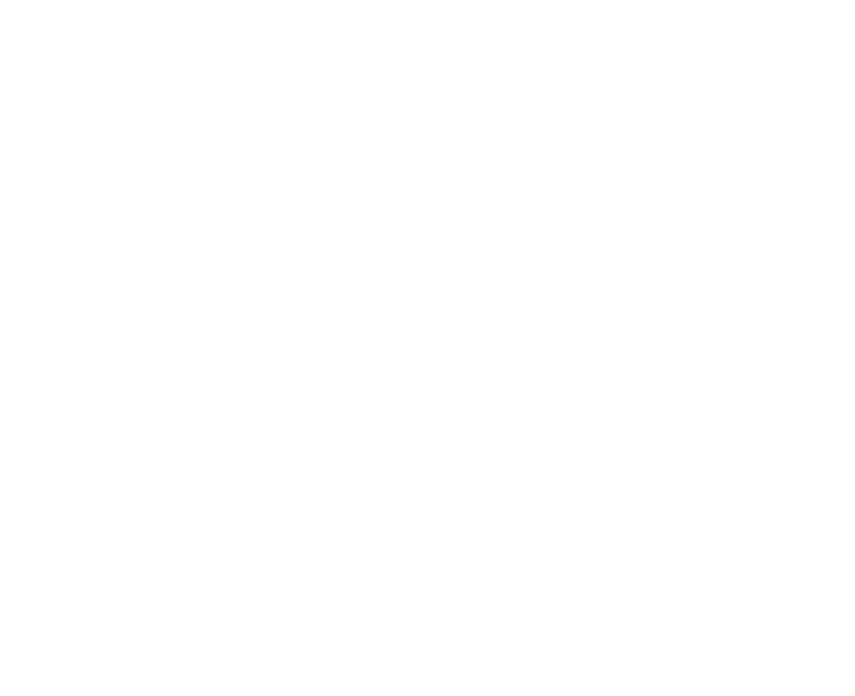
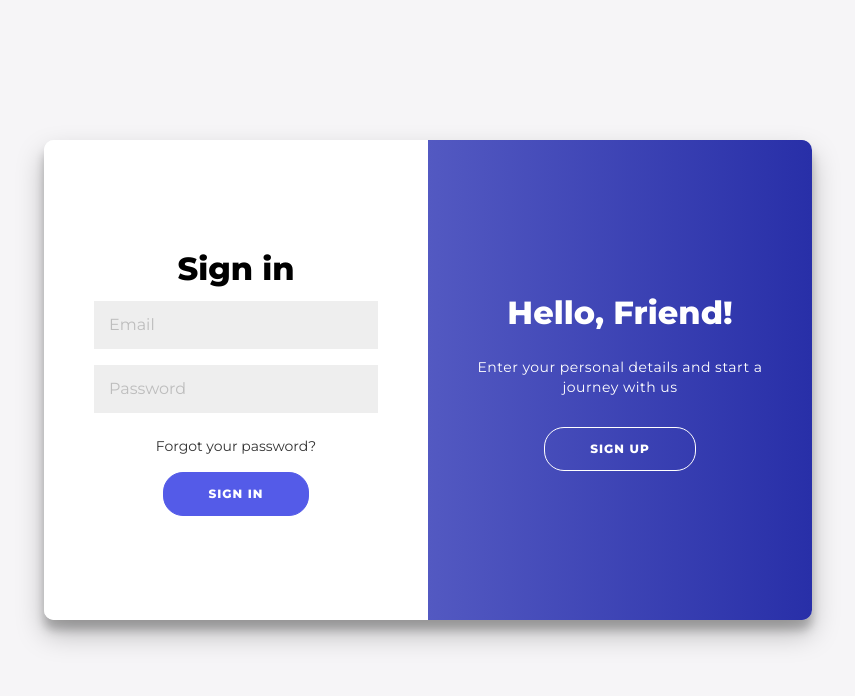
Before and after one commit to nagaphbilla/Iduino-Frontend, a React (Create React App) app: page /signIn in a window 1280 px wide. Before the commit this address had no page. Shown: the top 696 px of the page, without its empty margins (212-1067 px from the left). Built offline with nearby package versions, Linux system fonts and the light colour scheme.

Commit message:
Added login page and signUp page

```diff
--- a/src/App.jsx
+++ b/src/App.jsx
@@ -5,6 +5,7 @@
 import Video from "./pages/Video";
 import "./styles.css";
 import Rough from "./pages/Rough";
+import SignInPage from "./pages/SignInPage";
 
 function App() {
   return (
@@ -15,6 +16,7 @@
           <Route path="/courses" element={<Courses/>}/>
           <Route path="/courses/courseStructure" element={<CourseStructure />}/>
           <Route path="/courses/courseStructure/videos" element={<Video/>}/>
+          <Route path="/signIn" element={<SignInPage/>} />
         </Routes>
       </Router>
       {/* <Rough/> */}
--- a/src/components/Navbar.jsx
+++ b/src/components/Navbar.jsx
@@ -19,16 +19,20 @@
       </div>
       <ul className="custom-nav" data-expanded={open}>
         <li className="px-2 cursor-pointer text-gray-600">Home</li>
-        <Link to='/courses'>
+        <Link to="/courses">
           <li className="px-2 cursor-pointer text-gray-600">Courses</li>
         </Link>
         <li className="px-2 cursor-pointer text-gray-600">About Us</li>
+        <Link to='/signIn'>
           <li className="px-2 w-32 py-2 bg-inherit text-clr-primary border-clr-primary rounded-lg  text-center font-semibold">
             <button>Log in</button>
           </li>
+        </Link>
+        <Link to='/signIn'>
           <li className="px-2 w-32 py-2 button-clr-primary rounded-lg text-white text-center font-medium">
             <button>Register</button>
           </li>
+        </Link>
       </ul>
     </nav>
   );
--- a/src/pages/Rough.jsx
+++ b/src/pages/Rough.jsx
@@ -1,60 +1,63 @@
-import { Fragment, useState } from "react";
-import {
-  Accordion,
-  AccordionHeader,
-  AccordionBody,
-} from "@material-tailwind/react";
-import DataJson from "../Data.json";
+import React, {useState } from "react";
+import "../signInPage.css";
 
-function Icon({ id, open }) {
+export default function Rough() {
+  const [containerClass, setContainerClass] = useState("");
   return (
-    <svg
-      xmlns="http://www.w3.org/2000/svg"
-      className={`${
-        id === open ? "rotate-180" : ""
-      } h-5 w-5 transition-transform`}
-      fill="none"
-      viewBox="0 0 24 24"
-      stroke="currentColor"
-      strokeWidth={2}
-    >
-      <path strokeLinecap="round" strokeLinejoin="round" d="M19 9l-7 7-7-7" />
-    </svg>
+    <div>
+      <div className={`container ${containerClass}`} id="container">
+        <div className="form-container sign-up-container">
+          <form action="#">
+            <h1>Create Account</h1>
+            <span>use your email for registration</span>
+            <input type="text" placeholder="Name" />
+            <input type="email" placeholder="Email" />
+            <input type="password" placeholder="Password" />
+            <button>Sign Up</button>
+          </form>
+        </div>
+        <div className="form-container sign-in-container">
+          <form action="#">
+            <h1>Sign in</h1>
+            <input type="email" placeholder="Email" />
+            <input type="password" placeholder="Password" />
+            <a href="#">Forgot your password?</a>
+            <button>Sign In</button>
+          </form>
+        </div>
+        <div className="overlay-container">
+          <div className="overlay">
+            <div className="overlay-panel overlay-left">
+              <h1>Welcome Back!</h1>
+              <p>
+                To keep connected with us please login with your personal info
+              </p>
+              <button
+                className="ghost"
+                id="signIn"
+                onClick={() => {
+                  setContainerClass("");
+                }}
+              >
+                Sign In
+              </button>
+            </div>
+            <div className="overlay-panel overlay-right">
+              <h1>Hello, Friend!</h1>
+              <p>Enter your personal details and start a journey with us</p>
+              <button
+                className="ghost"
+                id="signUp"
+                onClick={() => {
+                  setContainerClass("right-panel-active");
+                }}
+              >
+                Sign Up
+              </button>
+            </div>
+          </div>
+        </div>
+      </div>
+    </div>
   );
 }
-
-export default function Example() {
-  const [data, setData] = useState(
-    DataJson[0].course1.couseStructure.coursecontent.chapters
-  );
-  const [open, setOpen] = useState(0);
-
-  const handleOpen = (value) => {
-    setOpen(open === value ? 0 : value);
-  };
-
-  return (
-    <Fragment>
-      {data.map((item, index) => (
-        <Accordion
-          open={open === index + 1}
-          icon={<Icon id={index + 1} open={open} />}
-        >
-          <AccordionHeader
-            onClick={() => handleOpen(index + 1)}
-            className="`flex items-center justify-between w-full p-5 font-medium text-left text-gray-500 border border-gray-200 focus:ring-4 focus:ring-gray-200 dark:focus:ring-gray-800 dark:border-gray-700 dark:text-gray-400 hover:bg-gray-100 dark:hover:bg-gray-800`"
-          >
-            {item.title}
-          </AccordionHeader>
-          <AccordionBody className="`flex items-center justify-between w-full p-5 font-medium text-left text-gray-500 border border-gray-200 focus:ring-4 focus:ring-gray-200 dark:focus:ring-gray-800 dark:border-gray-700 dark:text-gray-400 hover:bg-gray-100 dark:hover:bg-gray-800`">
-            {item.topics.map((topic, index) => (
-              <div className="flex items-center gap-3 mb-2 text-gray-500 dark:text-gray-400 cursor-pointer">
-                {topic.title}
-              </div>
-            ))}
-          </AccordionBody>
-        </Accordion>
-      ))}
-    </Fragment>
-  );
-}
--- /dev/null
+++ b/src/pages/SignInPage.jsx
@@ -0,0 +1,63 @@
+import React, {useState } from "react";
+import "../signInPage.css";
+
+export default function SignInPage() {
+  const [containerClass, setcontainerClass] = useState("");
+  return (
+    <div className="body_signIn">
+      <div className={`container_signIn ${containerClass}`} id="container_signIn">
+        <div className="form-container_signIn sign-up-container_signIn">
+          <form action="#" className="form_signIn">
+            <h1 className="h1_signIn">Create Account</h1>
+            <span className="span_signIn">use your email for registration</span>
+            <input className="input_signIn" type="text" placeholder="Name" />
+            <input className="input_signIn" type="email" placeholder="Email" />
+            <input className="input_signIn" type="password" placeholder="Password" />
+            <button className="button_signIn">Sign Up</button>
+          </form>
+        </div>
+        <div className="form-container_signIn sign-in-container_signIn">
+          <form action="#" className="form_signIn">
+            <h1 className="h1_signIn">Sign in</h1>
+            <input className="input_signIn" type="email" placeholder="Email" />
+            <input className="input_signIn" type="password" placeholder="Password" />
+            <a className="a_signIn" href="#">Forgot your password?</a>
+            <button className="button_signIn">Sign In</button>
+          </form>
+        </div>
+        <div className="overlay-container_signIn">
+          <div className="overlay_signIn">
+            <div className="overlay-panel_signIn overlay-left_signIn">
+              <h1 className="h1_signIn">Welcome Back!</h1>
+              <p className="p_signIn">
+                To keep connected with us please login with your personal info
+              </p>
+              <button
+                className="button_signIn ghost_signIn"
+                id="signIn"
+                onClick={() => {
+                  setcontainerClass("");
+                }}
+              >
+                Sign In
+              </button>
+            </div>
+            <div className="overlay-panel_signIn overlay-right_signIn">
+              <h1 className="h1_signIn">Hello, Friend!</h1>
+              <p className="p_signIn">Enter your personal details and start a journey with us</p>
+              <button
+                className="button_signIn ghost_signIn"
+                id="signUp"
+                onClick={() => {
+                  setcontainerClass("right-panel-active");
+                }}
+              >
+                Sign Up
+              </button>
+            </div>
+          </div>
+        </div>
+      </div>
+    </div>
+  );
+}
--- /dev/null
+++ b/src/signInPage.css
@@ -0,0 +1,212 @@
+@import url('https://fonts.googleapis.com/css?family=Montserrat:400,800');
+
+* {
+  box-sizing: border-box;
+}
+
+.body_signIn {
+  background: #f6f5f7;
+  display: flex;
+  justify-content: center;
+  align-items: center;
+  flex-direction: column;
+  font-family: 'Montserrat', sans-serif;
+  width: 100vw;
+  height: 100vh;
+  margin: -20px 0 50px;
+}
+
+.h1_signIn {
+  font-weight: bold;
+  font-size: 2rem;
+  margin: 0;
+}
+
+.h2_signIn {
+  text-align: center;
+}
+
+.p_signIn {
+  font-size: 14px;
+  font-weight: 100;
+  line-height: 20px;
+  letter-spacing: 0.5px;
+  margin: 20px 0 30px;
+}
+
+.span_signIn {
+  font-size: 12px;
+}
+
+.a_signIn {
+  color: #333;
+  font-size: 14px;
+  text-decoration: none;
+  margin: 15px 0;
+}
+
+.button_signIn {
+  border-radius: 20px;
+  border: 1px solid #545be8;
+  background-color: #545be8;
+  color: #FFFFFF;
+  font-size: 12px;
+  font-weight: bold;
+  padding: 12px 45px;
+  letter-spacing: 1px;
+  text-transform: uppercase;
+  transition: transform 80ms ease-in;
+}
+
+.button_signIn:active {
+  transform: scale(0.95);
+}
+
+.button_signIn:focus {
+  outline: none;
+}
+
+.button_signIn.ghost_signIn {
+  background-color: transparent;
+  border-color: #FFFFFF;
+}
+
+.form_signIn {
+  background-color: #FFFFFF;
+  display: flex;
+  align-items: center;
+  justify-content: center;
+  flex-direction: column;
+  padding: 0 50px;
+  height: 100%;
+  text-align: center;
+}
+
+.input_signIn {
+  background-color: #eee;
+  border: none;
+  padding: 12px 15px;
+  margin: 8px 0;
+  width: 100%;
+}
+
+.container_signIn {
+  background-color: #fff;
+  border-radius: 10px;
+  box-shadow: 0 14px 28px rgba(0,0,0,0.25),
+              0 10px 10px rgba(0,0,0,0.22);
+  position: relative;
+  overflow: hidden;
+  width: 768px;
+  max-width: 100%;
+  min-height: 480px;
+}
+
+.form-container_signIn {
+  position: absolute;
+  top: 0;
+  height: 100%;
+  transition: all 0.6s ease-in-out;
+}
+
+.sign-in-container_signIn {
+  left: 0;
+  width: 50%;
+  z-index: 2;
+}
+
+.container_signIn.right-panel-active .sign-in-container_signIn {
+  transform: translateX(100%);
+}
+
+.sign-up-container_signIn {
+  left: 0;
+  width: 50%;
+  opacity: 0;
+  z-index: 1;
+}
+
+.container_signIn.right-panel-active .sign-up-container_signIn {
+  transform: translateX(100%);
+  opacity: 1;
+  z-index: 5;
+  animation: show 0.6s;
+}
+
+@keyframes show {
+  0%, 49.99% {
+    opacity: 0;
+    z-index: 1;
+  }
+
+  50%, 100% {
+    opacity: 1;
+    z-index: 5;
+  }
+}
+
+.overlay-container_signIn {
+  position: absolute;
+  top: 0;
+  left: 50%;
+  width: 50%;
+  height: 100%;
+  overflow: hidden;
+  transition: transform 0.6s ease-in-out;
+  z-index: 100;
+}
+
+.container_signIn.right-panel-active .overlay-container_signIn {
+  transform: translateX(-100%);
+}
+
+.overlay_signIn {
+  background: #545be8;
+  background: linear-gradient(to right, #7e83db, #282fa8);
+  background-repeat: no-repeat;
+  background-size: cover;
+  background-position: 0 0;
+  color: #FFFFFF;
+  position: relative;
+  left: -100%;
+  height: 100%;
+  width: 200%;
+  transform: translateX(0);
+  transition: transform 0.6s ease-in-out;
+}
+
+.container_signIn.right-panel-active .overlay_signIn {
+  transform: translateX(50%);
+}
+
+.overlay-panel_signIn {
+  position: absolute;
+  display: flex;
+  align-items: center;
+  justify-content: center;
+  flex-direction: column;
+  padding: 0 40px;
+  text-align: center;
+  top: 0;
+  height: 100%;
+  width: 50%;
+  transform: translateX(0);
+  transition: transform 0.6s ease-in-out;
+}
+
+.overlay-left_signIn {
+  transform: translateX(-20%);
+}
+
+.container_signIn.right-panel-active .overlay-left_signIn {
+  transform: translateX(0);
+}
+
+.overlay-right_signIn {
+  right: 0;
+  transform: translateX(0);
+}
+
+.container_signIn.right-panel-active .overlay-right_signIn {
+  transform: translateX(20%);
+}
```
Lines whose indentation alone changed are shown as unchanged.
